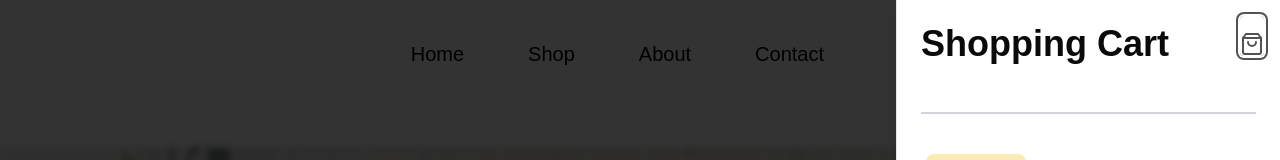
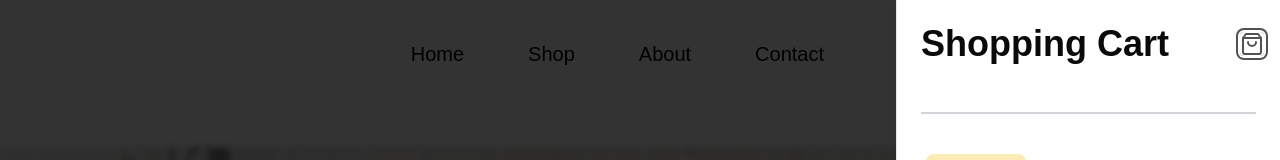
Before and after one commit to Kinzakhan21/GIAIC_final_hackathon, a Next.js app: page /myAccount in a window 1280 px wide. Both pictures are taken after a click on the button 1204 px from the left and 54 px from the top of the page. Shown: the top 160 px of the page. Built offline with nearby package versions, Linux system fonts and the light colour scheme.

Commit message:
final hackathon

```diff
--- a/src/app/components/navbar.tsx
+++ b/src/app/components/navbar.tsx
@@ -37,16 +37,16 @@ const Navbar = ({bgColor="bg-white"}) => {
       <SheetTitle className='text-4xl mb-10'>Shopping Cart</SheetTitle>
       <SheetDescription className="border-t-2 border-gray-300 my-20" >
         <span>
-     <span className='flex gap-x-8 justify-center items-center mt-10'>
+     <span className='flex gap-x-4 lg:gap-x-8 justify-center items-center mt-10'>
 
       <Image src={"/Asgaard-sofa.png"} alt='asgaard-sofa' width={100} height={100} className='bg-light_skin  rounded-lg'/>
       <span >
 
-        <span className='text-xl text-black'>Asgaard sofa</span>
+        <span className='lg:text-xl text-lg text-black'>Asgaard sofa</span>
         <span className='flex gap-x-3'>
           <span >1</span>
           <span >X</span>
-          <span className='text-yellow-400 '>Rs. 250,000.00</span>
+          <span className='text-yellow-400'>Rs. 250,000.00</span>
         </span>
       </span>
 
--- a/src/components/ui/sheet.tsx
+++ b/src/components/ui/sheet.tsx
@@ -40,7 +40,7 @@ const sheetVariants = cva(
           "inset-x-0 bottom-0 border-t data-[state=closed]:slide-out-to-bottom data-[state=open]:slide-in-from-bottom",
         left: "inset-y-0 left-0 h-full w-3/4 border-r data-[state=closed]:slide-out-to-left data-[state=open]:slide-in-from-left sm:max-w-sm",
         right:
-          "inset-y-0 right-0 h-full w-3/4 border-l data-[state=closed]:slide-out-to-right data-[state=open]:slide-in-from-right sm:max-w-sm",
+          "inset-y-0 right-0 h-full w-[100%] border-l data-[state=closed]:slide-out-to-right data-[state=open]:slide-in-from-right sm:max-w-sm",
       },
     },
     defaultVariants: {
@@ -64,8 +64,10 @@ const SheetContent = React.forwardRef<
       className={cn(sheetVariants({ side }), className)}
       {...props}
     >
-      <SheetPrimitive.Close className="absolute right-4 top-4 rounded-sm opacity-70 ring-offset-background transition-opacity hover:opacity-100 focus:outline-none focus:ring-2 focus:ring-ring focus:ring-offset-2 disabled:pointer-events-none data-[state=open]:bg-secondary">
-        <ShoppingBag  className=" mt-4 h-6 w-6 outline-none" />
+      <SheetPrimitive.Close className="absolute right-4 top-8 rounded-sm opacity-70 ring-offset-background transition-opacity hover:opacity-100 focus:outline-none focus:ring-2 focus:ring-ring focus:ring-offset-2 disabled:pointer-events-none data-[state=open]:bg-secondary">
+
+        <ShoppingBag  className="  h-6 w-6 outline-none" />
+
         <span className="sr-only">Close</span>
       </SheetPrimitive.Close>
       {children}
```
